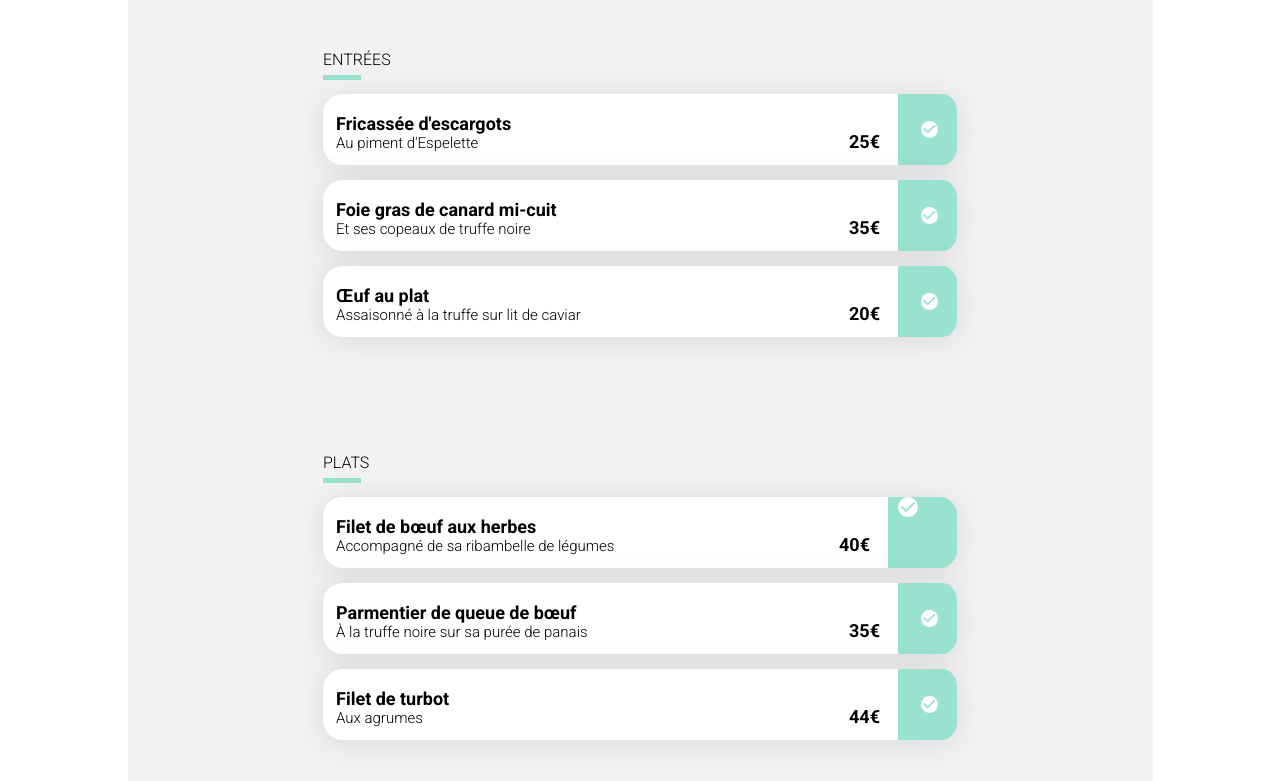
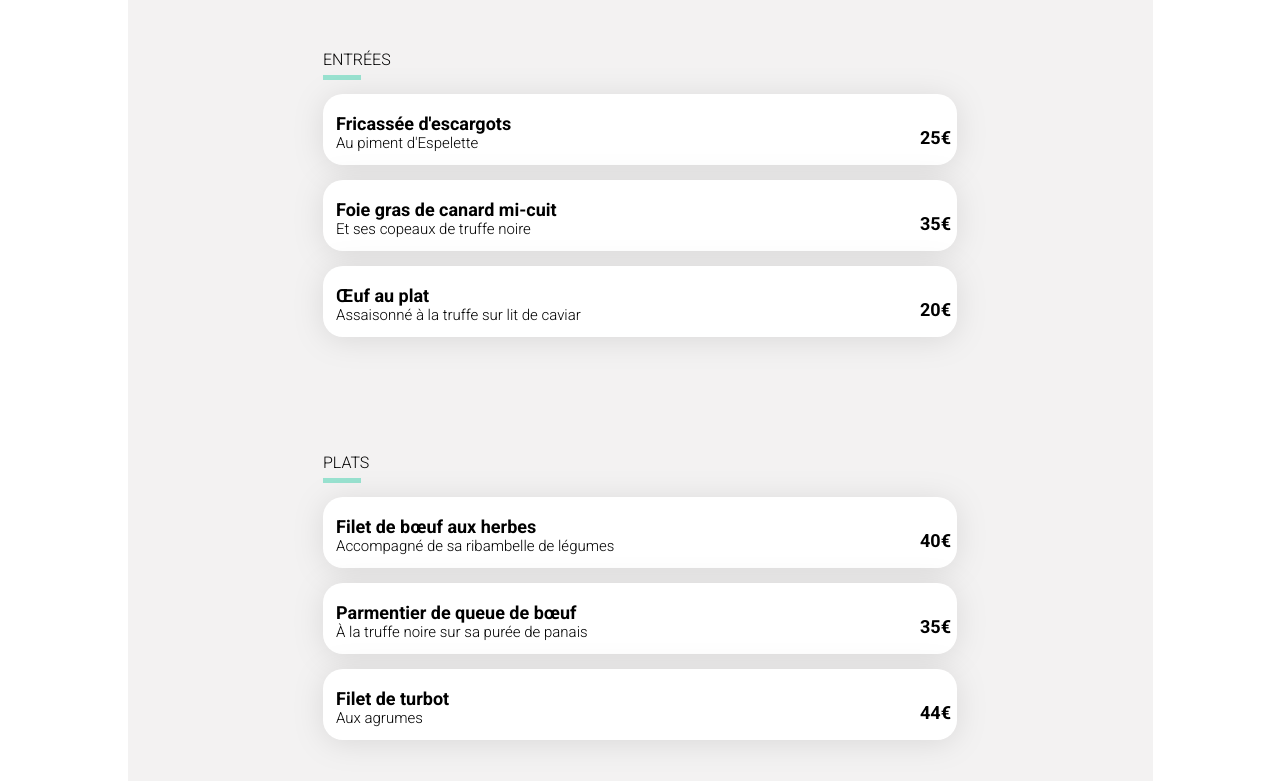
Before and after one commit to QJanvier/Projet4OhmyFood, a website: page restaurants/palette.html in a window 1280 px wide. Shown: the part 359-1140 px from the top of the page. Drawn offline with Linux system fonts and the light colour scheme; a web font is replaced by a local one.

Commit message:
position check done, animation hover check

```diff
--- a/SASS/animations/_checkani.scss
+++ b/SASS/animations/_checkani.scss
@@ -1,10 +1,10 @@
 @keyframes slide-left {
     from {
-        transform: translateX(100%);
+        margin-right: -75px;
     }
 
     to {
-        transform: translateX(0%);
+        margin-right: 0px;
     }
 }
 
@@ -46,6 +46,7 @@
             }
             .check {
             display: block;
+            margin-right: 0px;
             animation: 0.8s slide-left ;
             }
         }
--- a/SASS/composants/_dishes.scss
+++ b/SASS/composants/_dishes.scss
@@ -14,6 +14,7 @@
     min-width: 320px;
     max-width: 634px;
     border-radius: 20px;
+    overflow: hidden;
 
     filter: drop-shadow(0px 3px 15px rgba(0, 0, 0, 0.1));
 
@@ -44,7 +45,7 @@
             display: flex;
             align-items: end;
             width: 13%;
-            padding: 13px;
+            padding: 17px;
             padding-left: 0;
 
         }
@@ -55,7 +56,7 @@
             border: none;
             border-radius: 0 25% 25% 0;
             margin-left: 5px;
-            padding-left: 10px;
+            margin-right: -75px;
             min-width: 59px;
             min-height: 71px;
             transition: transform 0.8s ease-in-out;
--- a/SASS/composants/_loader.scss
+++ b/SASS/composants/_loader.scss
@@ -2,6 +2,8 @@
 //     width: 100%;
 //     height: 100%;
 //     position: fixed;
+//     right: 45%;
+//     top: 50%;
 //     z-index: 9999;
 //     background-image:
 //       linear-gradient(#ff79da 16px, transparent 0) ,
@@ -12,6 +14,7 @@
 //     background-size: 16px 16px;
 //     background-position: left top , left bottom , right top , right bottom;
 //     animation: rotate 1s linear infinite;
+//     transition: opacity 0.5s linear;
 //   }
 
 //   $('img').ready(function(){
--- a/restaurants/palette.html
+++ b/restaurants/palette.html
@@ -113,9 +113,9 @@
                                     <div class="price">
                                         <p>40€</p>
                                     </div>
-                                    <div class="check">
+                                    <button class="check">
                                         <i class="fa-solid fa-check"></i>
-                                    </div>
+                                    </button>
                                 </div>
                             </article>
                             <article class="card_options">
```
Also changed, not shown: CSS/style.css, 1 other file.
